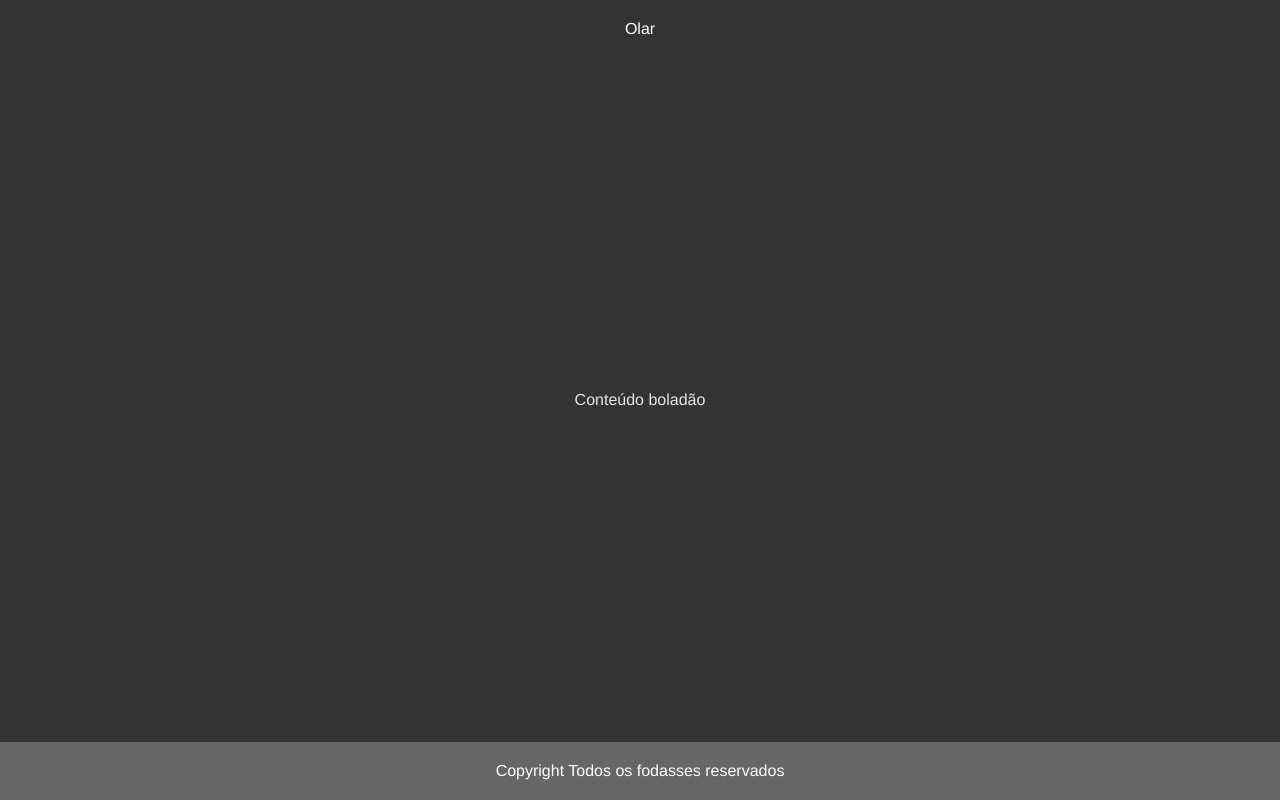
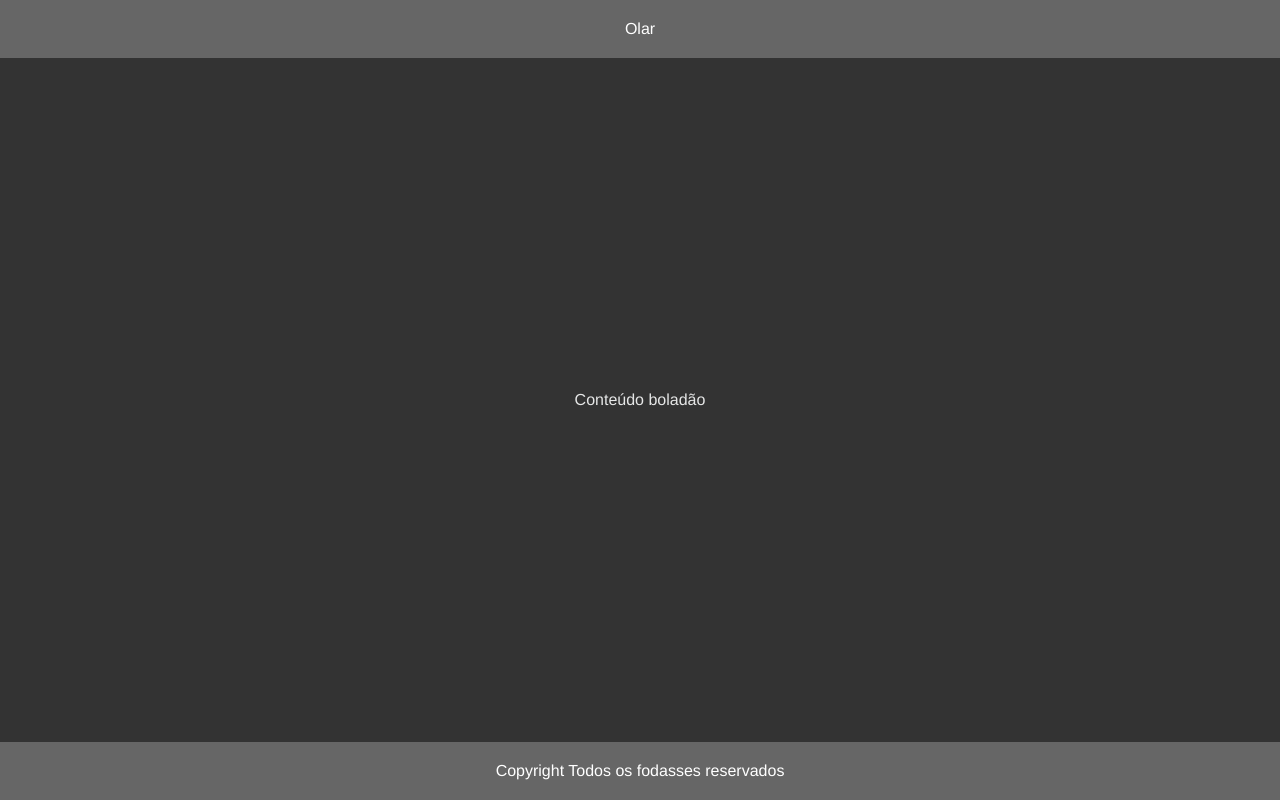
Before and after one commit to dulcetti/react-context, a React (Create React App) app: page / in a window 1280 px wide. Built offline with nearby package versions, Linux system fonts and the light colour scheme.

Commit message:
style: change bg color of header

```diff
--- a/src/components/header/styles.ts
+++ b/src/components/header/styles.ts
@@ -1,7 +1,7 @@
 import styled from 'styled-components';
 
 export const Header = styled.header`
-  background-color: #333;
+  background-color: #666;
   color: #fff;
   padding: 20px 0;
   text-align: center;
```
